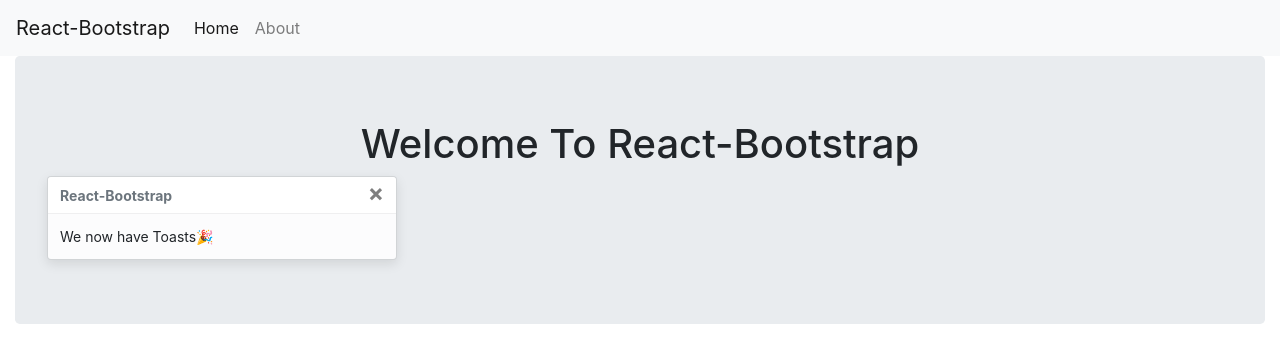
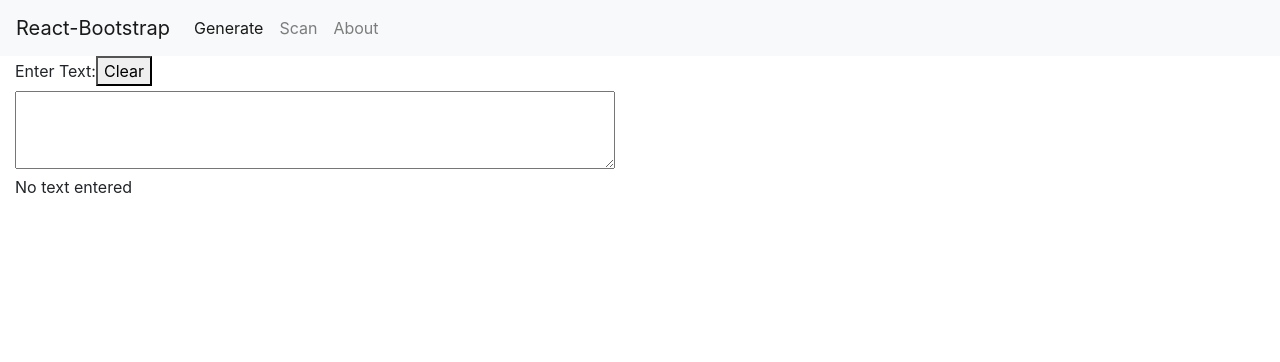
Before and after one commit to andrewtheguy/qrcodeweb, a React (Create React App) app: page / in a window 1280 px wide. Shown: the top 362 px of the page. Built offline with nearby package versions, Linux system fonts and the light colour scheme.

Commit message:
generate

```diff
--- a/package.json
+++ b/package.json
@@ -11,6 +11,7 @@
     "@types/react": "^16.9.53",
     "@types/react-dom": "^16.9.8",
     "bootstrap": "4.6.0",
+    "qrcode": "^1.4.4",
     "react": "^17.0.2",
     "react-bootstrap": "^1.6.1",
     "react-dom": "^17.0.2",
--- a/src/App.tsx
+++ b/src/App.tsx
@@ -15,6 +15,7 @@ import {
 
 import './App.css';
 import {Form, FormControl, Nav, Navbar, NavDropdown} from "react-bootstrap";
+import GenerateQR from "./GenerateQR";
 
 const ExampleToast: React.FC = ({
     children,
@@ -55,7 +56,15 @@ const App = () => (
                 className="nav-link"
                 activeClassName="active"
             >
-                Home
+                Generate
+            </NavLink>
+
+            <NavLink
+                to="/scan"
+                className="nav-link"
+                activeClassName="active"
+            >
+                Scan
             </NavLink>
 
             <NavLink
@@ -90,10 +99,13 @@ const App = () => (
         </Navbar>
         <Container fluid>
             <Switch>
+                <Route exact path="/">
+                    <GenerateQR/>
+                </Route>
+                <Route path="/scan">
+                    <div>Scan</div>
+                </Route>
                 <Route path="/about">
-                    <div>About Page</div>
-                </Route>
-                <Route exact path="/">
                     <Jumbotron>
                         <h1 className="header">Welcome To React-Bootstrap</h1>
                         <ExampleToast>
--- /dev/null
+++ b/src/GenerateQR.tsx
@@ -0,0 +1,65 @@
+import React from 'react';
+import { useState,useEffect } from 'react';
+import {Col, Form, FormControl, Nav, Navbar, NavDropdown, Row} from "react-bootstrap";
+
+const QRCode = require('qrcode');
+
+function download(dataurl: string, filename: string) {
+    var a = document.createElement("a");
+    a.href = dataurl;
+    a.setAttribute("download", filename);
+    a.click();
+}
+
+const GenerateQR: React.FC = () => {
+    const [svg,setSvg] = useState<string | null>(null);
+    const [text,setText] = useState('');
+
+    const HandleChangeText = (e: React.ChangeEvent<HTMLTextAreaElement>) => {
+        const text=e.target.value;
+
+        setText(text);
+    }
+
+
+    const downloadPng = () =>{
+        if(text !==''){
+            QRCode.toDataURL(text, {type: 'image/png'}, function (err: Error, url: string) {
+                if (err) throw err;
+                download(url,'qr.png')
+            })
+        }
+    }
+
+
+    useEffect(() => {
+        if(text!==''){
+            QRCode.toString(text,{type:'svg'},function (err: Error, svgdata: string) {
+                if (err) throw err;
+                setSvg(svgdata);
+            });
+        }else{
+            setSvg(null);
+        }
+    }, [text]);
+
+
+    return (
+        <Row>
+            <Col>
+                <p>
+                    <label htmlFor="qr_text">Enter Text: </label><button onClick={()=> setText('')}>Clear</button>
+                    <br/>
+                    <textarea rows={3} id="qr_text" onChange={HandleChangeText} style={{width: '90%',maxWidth: 600}} value={text}/>
+                    <br/>
+                    <div style={{maxWidth: 320}}>{typeof svg === 'string' ?
+                        <div><div dangerouslySetInnerHTML={{ __html: svg!}}></div>
+                            <button onClick={downloadPng}>Download PNG</button>
+                        </div> :<span>No text entered</span>}</div>
+                </p>
+            </Col>
+        </Row>
+    );
+};
+
+export default GenerateQR;
```
Also changed, not shown: 1 other file (tests, documents, lock files or other folders).
